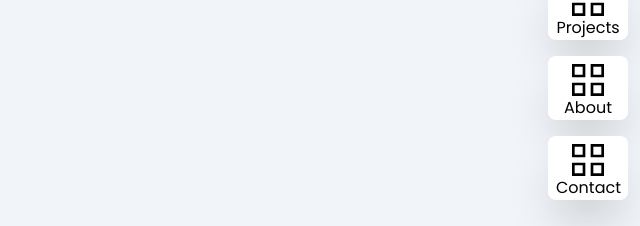
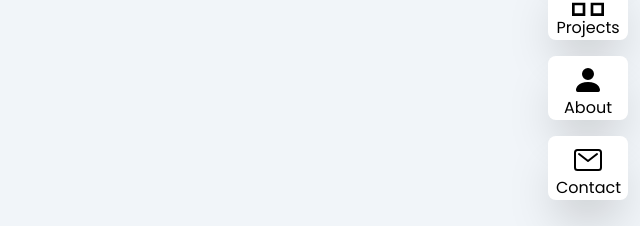
Before and after one commit to Amaterasu10/react-portfolio-vite, a React (Vite) app: page / in a window 1280 px wide. Shown: the part 352-578 px from the top of the page, without its empty margins (640-1280 px from the left). Built offline with nearby package versions, Linux system fonts and the light colour scheme.

Commit message:
replaced the placeholder icons in the nav UI

```diff
--- a/src/App.jsx
+++ b/src/App.jsx
@@ -7,6 +7,7 @@ import About from './routes/About'
 import Projects from './routes/Projects'
 import { FaHome } from 'react-icons/fa';
 import { GrProjects } from 'react-icons/gr';
+import { IoMailOutline } from "react-icons/io5";
 import { BsFillPersonFill } from 'react-icons/bs';
 
 
@@ -39,13 +40,13 @@ function App() {
 						{
 							text: 'About',
 							ref: aboutRef,
-							icon: <GrProjects className='nav-icon' size={"2rem"}/>
+							icon: <BsFillPersonFill className='nav-icon' size={"2rem"}/>
 
 						},
 						{
 							text: 'Contact',
 							ref: contactRef,
-							icon: <GrProjects className='nav-icon' size={"2rem"}/>
+							icon: <IoMailOutline className='nav-icon' size={"2rem"}/>
 						}
 
 					]}
--- a/src/routes/Home.jsx
+++ b/src/routes/Home.jsx
@@ -44,7 +44,7 @@ const Home = forwardRef(
 						Welcome to my portfolio
 					</h2>
 
-					<ul className="flex mt-5 mx-auto w-fit sm:mx-0 bg-stone-900 w-full p-1 rounded-md">
+					<ul className="flex mt-5 mx-auto sm:mx-0 bg-stone-900 w-full p-1 rounded-md">
 						<li className='px-2'>
 							<a href="https://github.com/Amaterasu10" target="_blank" className='text-slate-200 hover:text-stone-400'>
 							<FaGithub size={"2rem"} title="Github"/>
```
